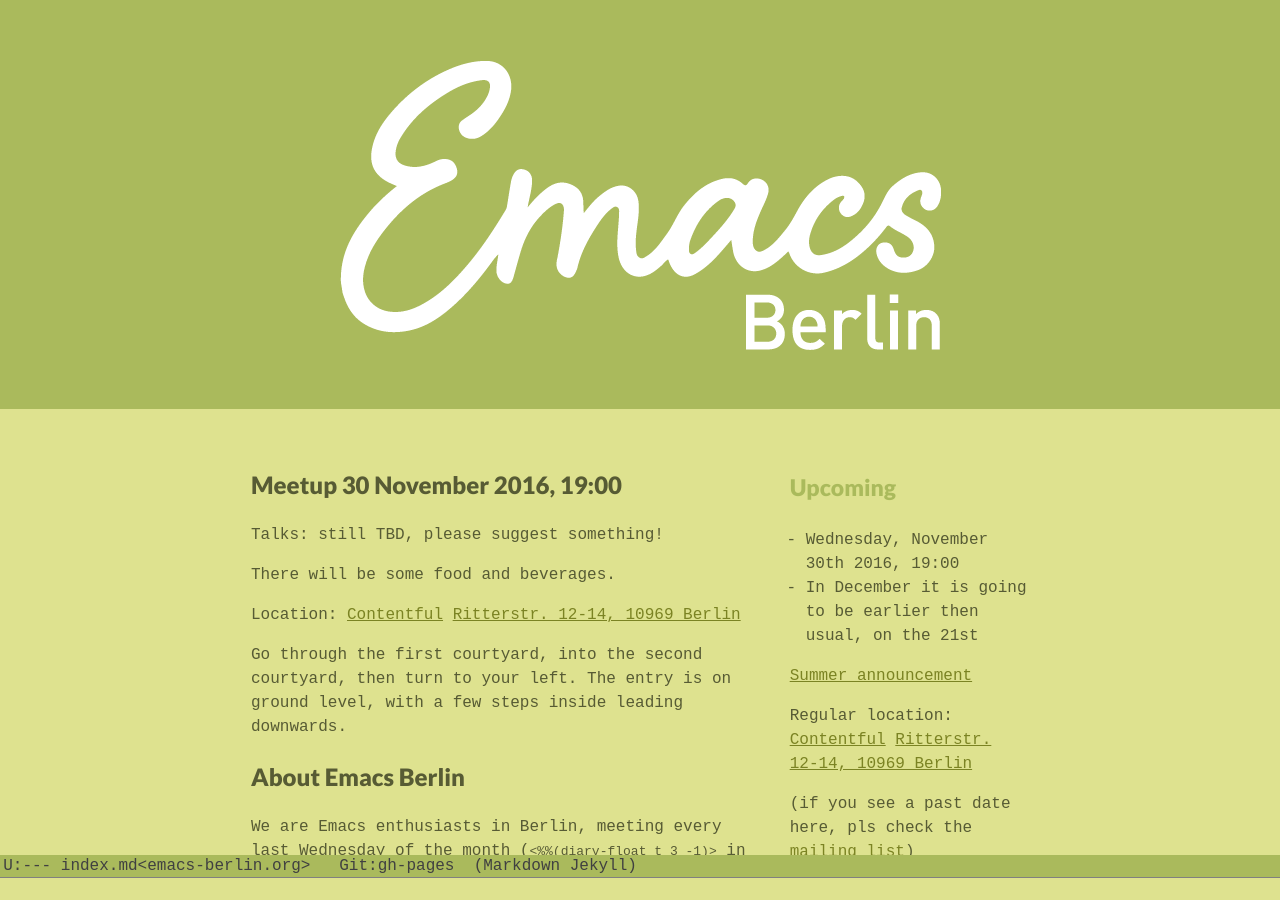
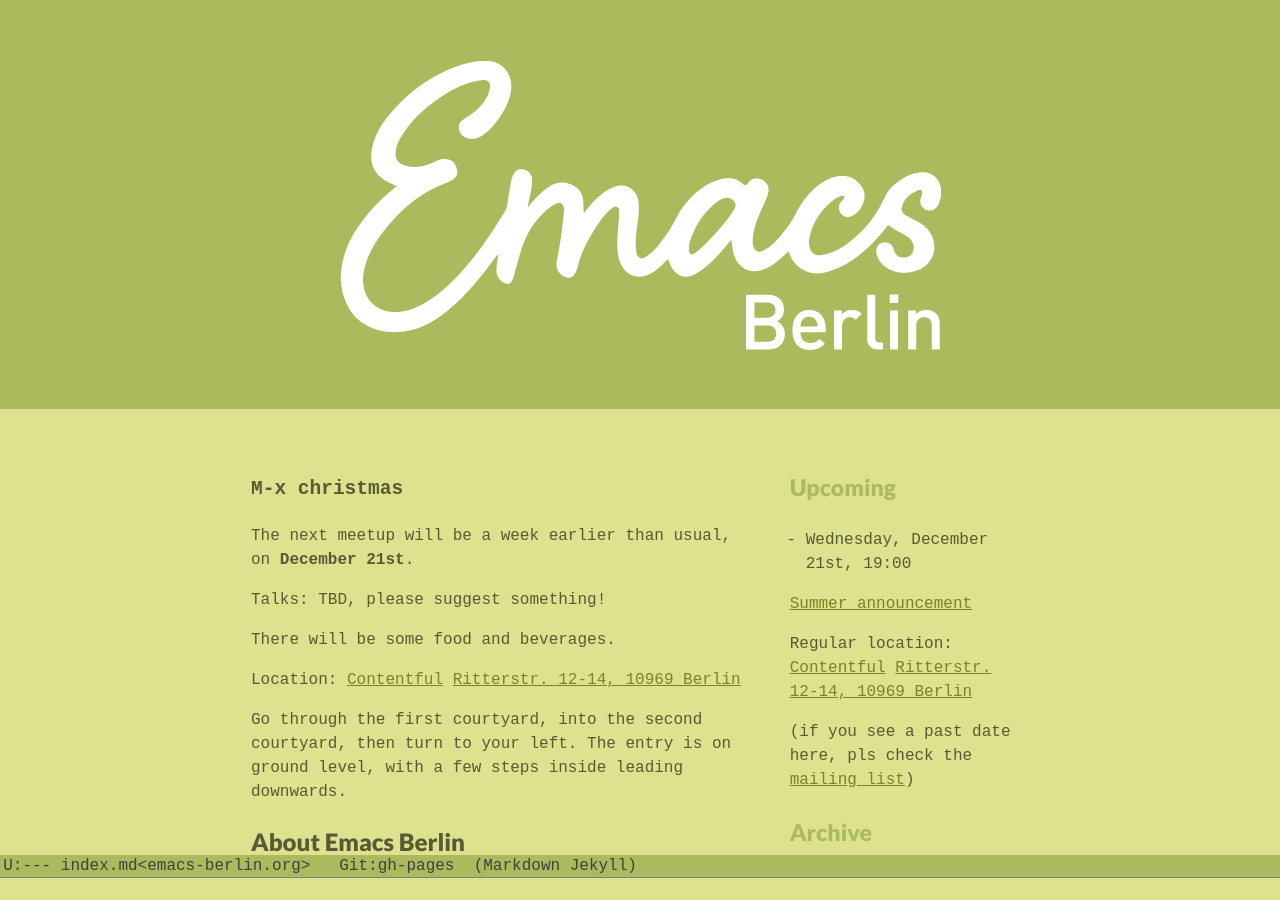
Before and after one commit to emacs-berlin/emacs-berlin.org, a Jekyll site: the page built from index.md, in a window 1280 px wide and 900 px high. Built offline with Jekyll 4.4.1, drawn with Linux system fonts in a browser that asks for light colours.

Commit message:
December meetup date

```diff
--- a/index.md
+++ b/index.md
@@ -13,9 +13,11 @@
 
 <section id="below-fold"><div class="row"><div class="medium-8 columns">
 
-## Meetup 30 November 2016, 19:00
+## `M-x christmas`
 
-Talks: still TBD, please suggest something!
+The next meetup will be a week earlier than usual, on **December 21st**.
+
+Talks: TBD, please suggest something!
 
 There will be some food and beverages.
 
@@ -47,8 +49,7 @@
 <div class="medium-4 columns">
 ### Upcoming
 
-* Wednesday, November 30th 2016, 19:00
-* In December it is going to be earlier then usual, on the 21st
+* Wednesday, December 21st, 19:00
 
 [Summer announcement](https://mailb.org/pipermail/emacs-berlin/2016/000331.html)
 
```
